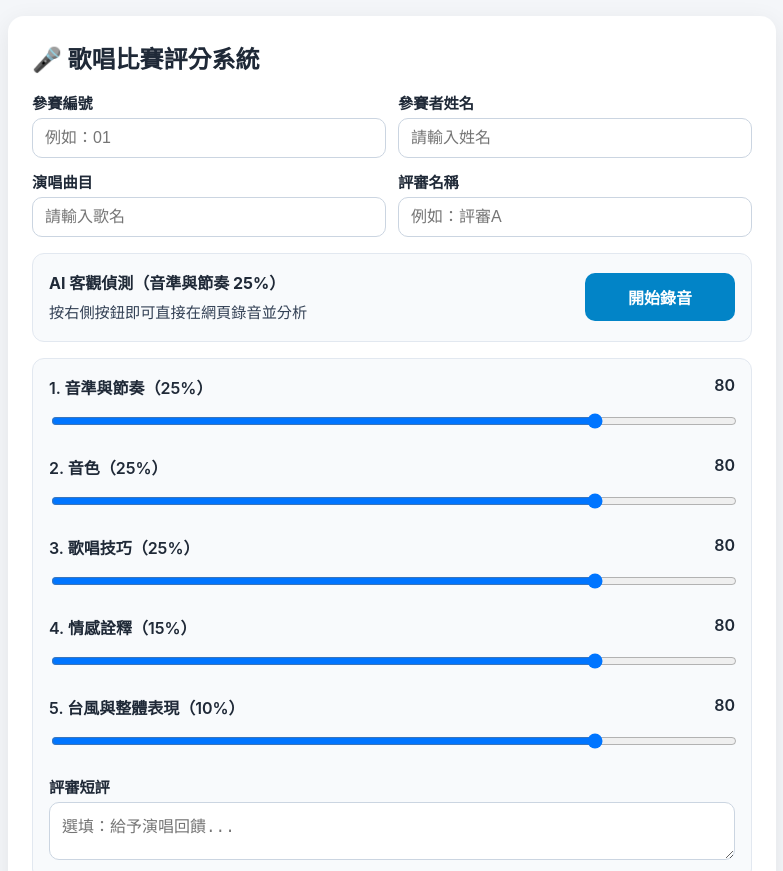
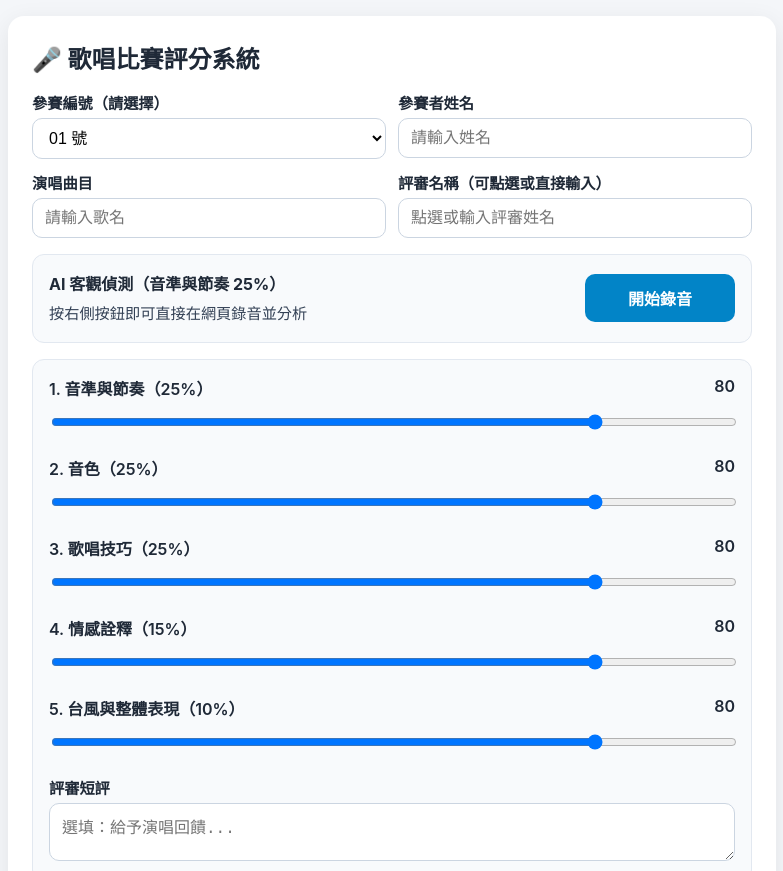
Before and after one commit to abc27182005-hue/singing-score, a plain HTML site: page index.html in a window 1280 px wide. Shown: the top 871 px of the page, without its empty margins (248-1031 px from the left). Drawn offline with Linux system fonts and the light colour scheme.

Commit message:
Update index.html

```diff
--- a/index.html
+++ b/index.html
@@ -28,7 +28,7 @@
       margin-bottom: 16px;
     }
     label { display: block; font-size: 0.95rem; font-weight: 600; margin-bottom: 5px; }
-    input[type="text"], textarea {
+    input[type="text"], select, textarea {
       width: 100%;
       box-sizing: border-box;
       padding: 10px 12px;
@@ -110,8 +110,8 @@
 
     <div class="grid-2">
       <div>
-        <label>參賽編號</label>
-        <input type="text" id="contestantId" placeholder="例如：01" />
+        <label>參賽編號（請選擇）</label>
+        <select id="contestantId"></select>
       </div>
       <div>
         <label>參賽者姓名</label>
@@ -122,8 +122,13 @@
         <input type="text" id="songTitle" placeholder="請輸入歌名" />
       </div>
       <div>
-        <label>評審名稱</label>
-        <input type="text" id="judgeName" placeholder="例如：評審A" />
+        <label>評審名稱（可點選或直接輸入）</label>
+        <input type="text" id="judgeName" list="judgeOptions" placeholder="點選或輸入評審姓名" />
+        <datalist id="judgeOptions">
+          <option value="評審1"></option>
+          <option value="評審2"></option>
+          <option value="評審3"></option>
+        </datalist>
       </div>
     </div>
 
@@ -190,6 +195,18 @@
 
   <script>
     const GAS_WEB_APP_URL = 'https://script.google.com/macros/s/AKfycbydtDwySHigtIAEnmdxiFHM5wX3s0dTtKIsl5yoEb20aMz9d3GNos0O7uy8EA6QUPzb/exec';
+
+    // 自動產生 01 ~ 30 號參賽編號下拉選單
+    (function initContestantSelect() {
+      const sel = document.getElementById('contestantId');
+      for (let i = 1; i <= 30; i++) {
+        const numStr = String(i).padStart(2, '0');
+        const opt = document.createElement('option');
+        opt.value = numStr;
+        opt.textContent = `${numStr} 號`;
+        sel.appendChild(opt);
+      }
+    })();
 
     const weights = {
       pitchRhythm: 0.25,
@@ -361,7 +378,7 @@
       const status = document.getElementById('statusMsg');
 
       const payload = {
-        contestantId: document.getElementById('contestantId').value.trim(),
+        contestantId: document.getElementById('contestantId').value,
         contestantName: document.getElementById('contestantName').value.trim(),
         songTitle: document.getElementById('songTitle').value.trim(),
         judgeName: document.getElementById('judgeName').value.trim(),
@@ -392,7 +409,7 @@
         });
         btn.disabled = false;
         status.style.color = '#16a34a';
-        status.textContent = `✅ 已送出！加權總分：${calcTotal().toFixed(2)}（請至試算表確認）`;
+        status.textContent = `✅ 已送出（${payload.contestantId} 號 ${payload.contestantName}）！加權總分：${calcTotal().toFixed(2)}`;
       } catch (err) {
         btn.disabled = false;
         status.style.color = '#dc2626';
```
